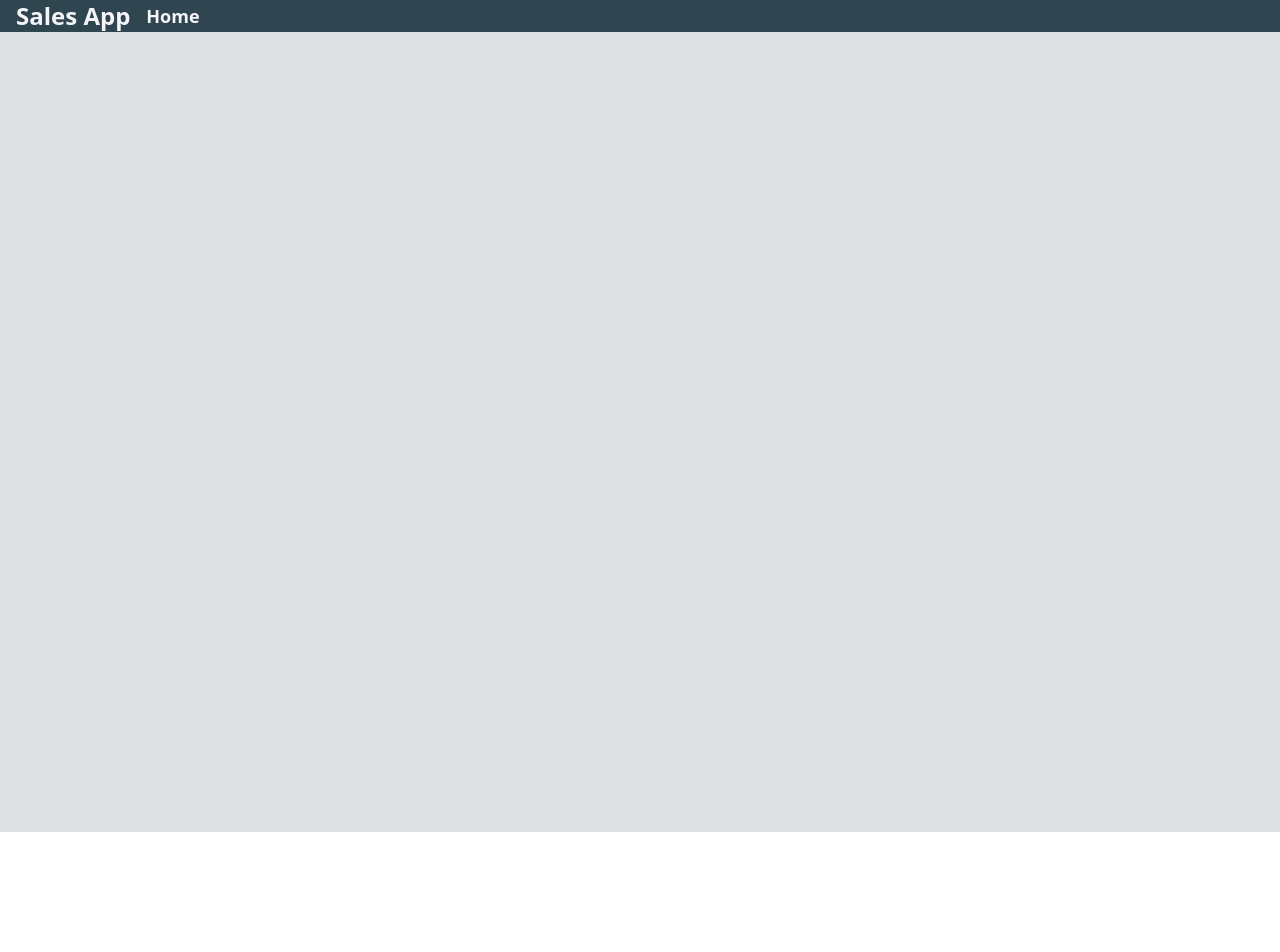
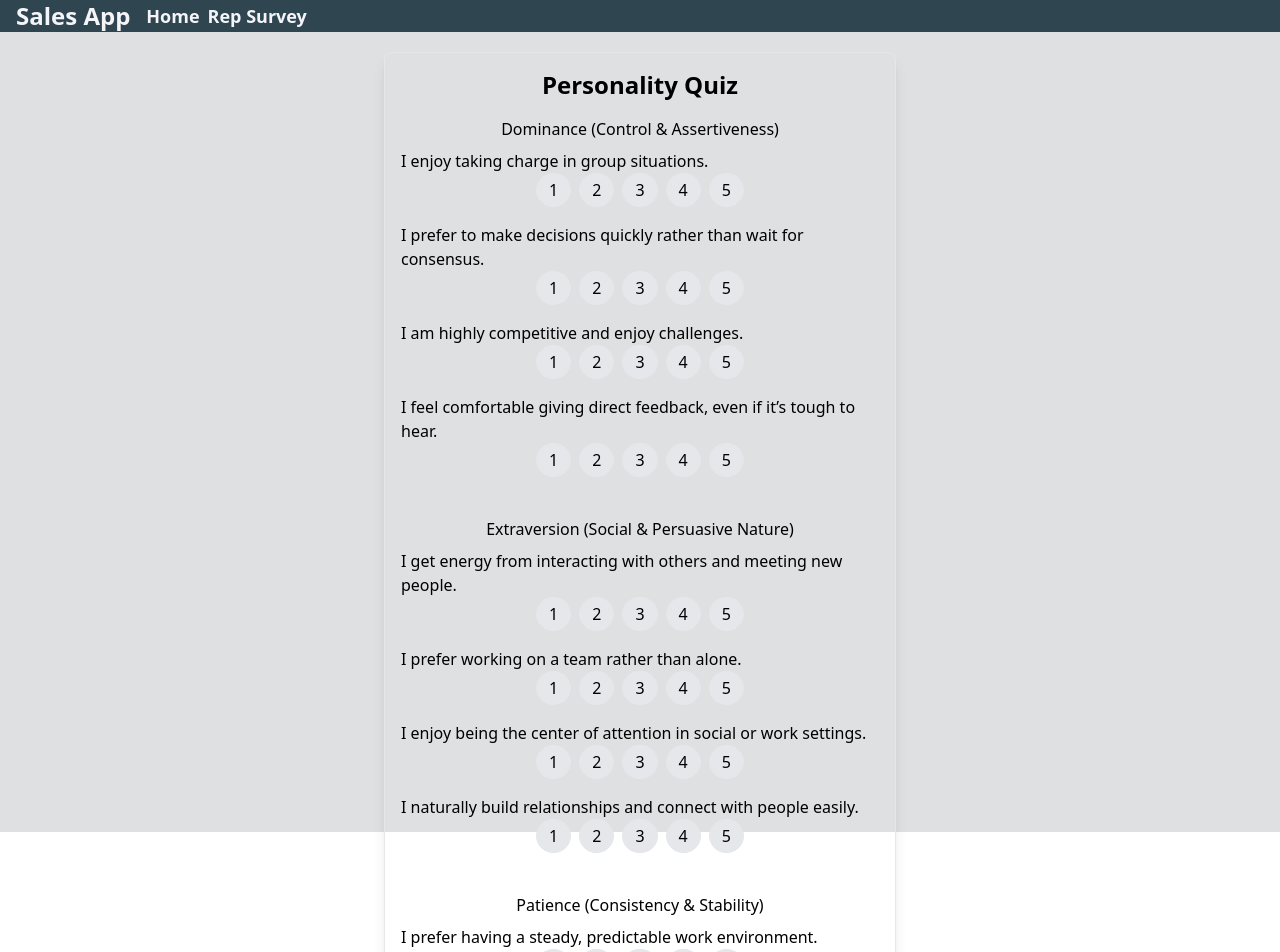
Before and after one commit to ianjrobertson/hackathon, a React (Vite) app: page /survey in a window 1280 px wide. Before the commit this address had no page. Shown: the top 952 px of the page. Before the commit the page ends 832 px from the top, so only its background shows below. Built offline with nearby package versions, Linux system fonts and the light colour scheme.

Commit message:
Survey Page

```diff
--- a/src/App.jsx
+++ b/src/App.jsx
@@ -1,5 +1,6 @@
 import {BrowserRouter, NavLink, Route, Routes} from "react-router-dom";
 import Home from "./home/home";
+import Survey from "./survey/survey";
 
 function App() {
   return (
@@ -10,18 +11,24 @@ function App() {
             <div>
                 <div className="pl-4 text-2xl">Sales App</div>
             </div>
-            <div>
+            <div className="flex flex-row space-x-2">
               <button type="button" className="text-lg">
                 <NavLink to="/">
                 Home
                 </NavLink>
               </button>
+              <button type="button" className="text-lg">
+                <NavLink to="/survey">
+                  Rep Survey
+                </NavLink>
+              </button>
             </div>
         </div>
         </header>
-        <div className="flex items-center justify-center h-screen bg-white-gray">
+        <div className="h-screen bg-white-gray pt-5">
           <Routes>
             <Route path="/" element={<Home/>} exact/>
+            <Route path="/survey" element={<Survey/>} exact/>
           </Routes>
         </div>
       </div>
--- a/src/home/home.jsx
+++ b/src/home/home.jsx
@@ -3,8 +3,8 @@ import MapWithGeoJSON from "../map/map"
 export default function Home() {
 
     return (
-        <div className="flex items-center justify-center">
-            <div className="h-[1000px] w-[1000px]">
+        <div className="flex justify-center">
+            <div className="h-screen w-screen">
                 <MapWithGeoJSON>
 
                 </MapWithGeoJSON>
--- a/src/map/map.jsx
+++ b/src/map/map.jsx
@@ -59,8 +59,10 @@ const MapWithGeoJSON = () => {
 
         if (marketValue >= 150000 && marketValue < 350000) {
           color = "#FFD700"; // Yellow for medium price homes ($150,000 - $299,999)
-        } else if (marketValue >= 300000 && marketValue) {
+        } else if (marketValue >= 300000 && marketValue <= 800000) {
           color = "#008000"; // Green for high price homes ($300,000 - $499,999)
+        } else if (marketValue >= 800000) {
+          color = "#800080";
         }
 
         return {
@@ -75,7 +77,7 @@ const MapWithGeoJSON = () => {
   }, [map]);
 
   return isLoaded ? (
-    <div className="h-[750px] w-[1000px]">
+    <div className="h-full w-full">
         <GoogleMap
             mapContainerStyle={mapContainerStyle}
             center={center}
--- /dev/null
+++ b/src/survey/survey.json
@@ -0,0 +1,39 @@
+{
+    "questions": [
+      {
+        "category": "Dominance (Control & Assertiveness)",
+        "items": [
+          "I enjoy taking charge in group situations.",
+          "I prefer to make decisions quickly rather than wait for consensus.",
+          "I am highly competitive and enjoy challenges.",
+          "I feel comfortable giving direct feedback, even if it’s tough to hear."
+        ]
+      },
+      {
+        "category": "Extraversion (Social & Persuasive Nature)",
+        "items": [
+          "I get energy from interacting with others and meeting new people.",
+          "I prefer working on a team rather than alone.",
+          "I enjoy being the center of attention in social or work settings.",
+          "I naturally build relationships and connect with people easily."
+        ]
+      },
+      {
+        "category": "Patience (Consistency & Stability)",
+        "items": [
+          "I prefer having a steady, predictable work environment.",
+          "I like to take my time when making decisions.",
+          "I am comfortable with repetitive tasks and long-term projects.",
+          "I dislike sudden changes in plans or priorities."
+        ]
+      },
+      {
+        "category": "Formality (Structure & Rules)",
+        "items": [
+          "I prefer having clear guidelines and processes to follow.",
+          "I like to double-check my work to make sure it’s perfect.",
+          "I get frustrated when people don’t follow established rules."
+        ]
+      }
+    ]
+  }
--- /dev/null
+++ b/src/survey/survey.jsx
@@ -0,0 +1,70 @@
+import { useState } from "react";
+import { SurveyGenerator } from "./surveyGenerator";
+
+export default function Survey() {
+  const survey = new SurveyGenerator().getQuestions();
+
+  const [responses, setResponses] = useState({}); // Store user inputs
+
+  const handleChange = (category, index, value) => {
+    setResponses((prevResponses) => ({
+      ...prevResponses,
+      [`${category}-${index}`]: value,
+    }));
+  };
+
+  const handleSubmit = (e) => {
+    e.preventDefault();
+    console.log("User Responses:", responses);
+    alert("Responses submitted! Check the console.");
+  };
+
+  // useEffect()
+  return (
+    <>
+      <form
+        onSubmit={handleSubmit}
+        className="max-w-lg mx-auto p-4 border rounded-lg shadow-lg"
+      >
+        <h2 className="text-2xl font-bold text-center mb-4">
+          Personality Quiz
+        </h2>
+
+        {survey.map((categoryData, categoryIndex) => (
+          <div key={categoryIndex} className="mb-10">
+            <h2 className="mb-2 text-center">{categoryData.category}</h2>
+            {categoryData.items.map((question, questionIndex) => (
+              <div key={questionIndex} className=" mb-4">
+                <p>{question}</p>
+                <div className="flex gap-2 items-center justify-center">
+                    {[1,2,3,4,5].map((num) => (
+                        <label key={num} className="inline-flex items-center gap-1 cursor-pointer">
+                            <input
+                                type="radio"
+                                name={`q${categoryIndex}-${questionIndex}`}
+                                value={num}
+                                onChange={(event) => handleChange(categoryData.category, questionIndex, event.target.value)}
+                                className="hidden"
+                            >
+                            </input>
+                            <span className={`px-3 py-1 border rounded-full ${responses[`${categoryData.category}-${questionIndex}`] === String(num) ? "bg-blue-500 text-white hover:bg-blue-600" : "bg-gray-200 hover:bg-gray-300"}`}>
+                                {num}
+                            </span>
+                        </label>
+                    ))}
+                </div>
+              </div>
+            ))}
+          </div>
+        ))}
+
+        <button
+          type="submit"
+          className="mt-4 w-full bg-green-500 text-white py-2 rounded-lg hover:bg-green-600"
+        >
+          Submit
+        </button>
+      </form>
+    </>
+  );
+}
--- /dev/null
+++ b/src/survey/surveyGenerator.js
@@ -0,0 +1,11 @@
+import survey from "./survey.json"
+
+export class SurveyGenerator {
+    constructor (){
+        this.questions = survey.questions
+    }
+
+    getQuestions() {
+        return this.questions;
+    }
+}
```
